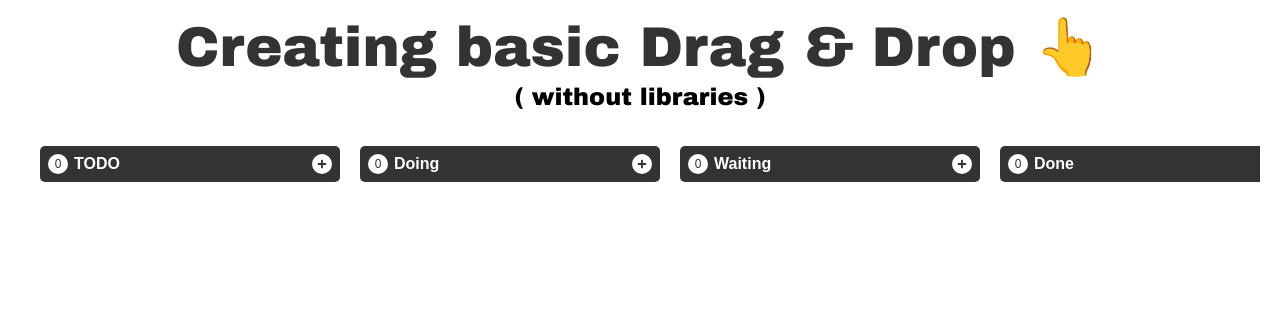
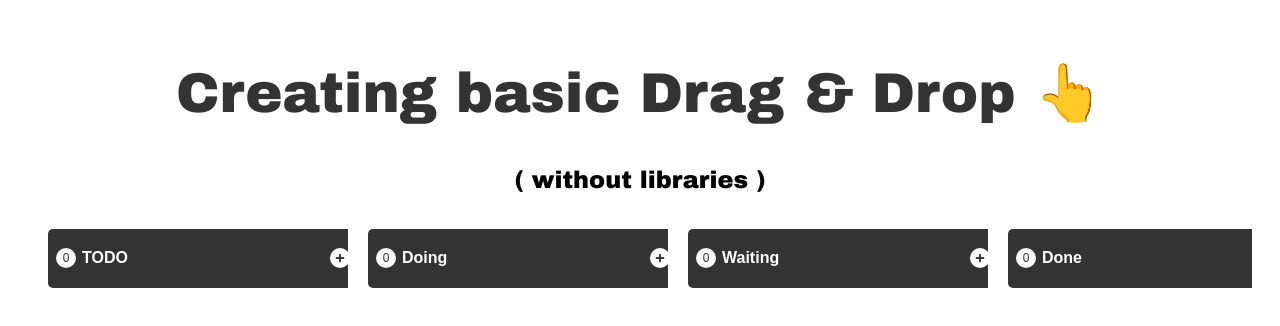
Before and after one commit to pesso-yampee/todo-application, a React (Create React App) app: page / in a window 1280 px wide. Shown: the top 326 px of the page. Built offline with nearby package versions, Linux system fonts and the light colour scheme.

Commit message:
style: Appコンポーネントに使用しているCSSをモジュール化

```diff
--- a/src/css/styles.css
+++ b/src/App.module.css
@@ -1,18 +1,3 @@
-* {
-  margin: 0;
-  padding: 0;
-  box-sizing: border-box;
-}
-
-html[data-modal-open="true"] {
-  overflow: auto;
-}
-
-button {
-  border: none;
-  cursor: pointer;
-}
-
 .App {
   font-family: sans-serif;
   text-align: center;
@@ -35,8 +20,3 @@ button {
     padding: 0;
   }
 }
-
-/* モーダル表示中にbodyタグにつくクラス */
-.ReactModal__Body--open {
-  overflow: hidden;
-}
--- a/src/App.tsx
+++ b/src/App.tsx
@@ -4,17 +4,17 @@ import { store } from "redux/store";
 import { Board } from "components/Board";
 import { Modal } from "components/Modal";
 import { Title } from "components/Title";
-import "css/styles.css";
+import styles from "./App.module.css";
 
 ReactModal.setAppElement("#root");
 
 export default function App() {
   return (
     <Provider store={store}>
-      <div className="App">
-        <div className="container">
+      <div className={styles.App}>
+        <div className={styles.container}>
           <Title />
-          <div className="boxContainer">
+          <div className={styles.boxContainer}>
             <Board category="TODO" />
             <Board category="Doing" />
             <Board category="Waiting" />
```
